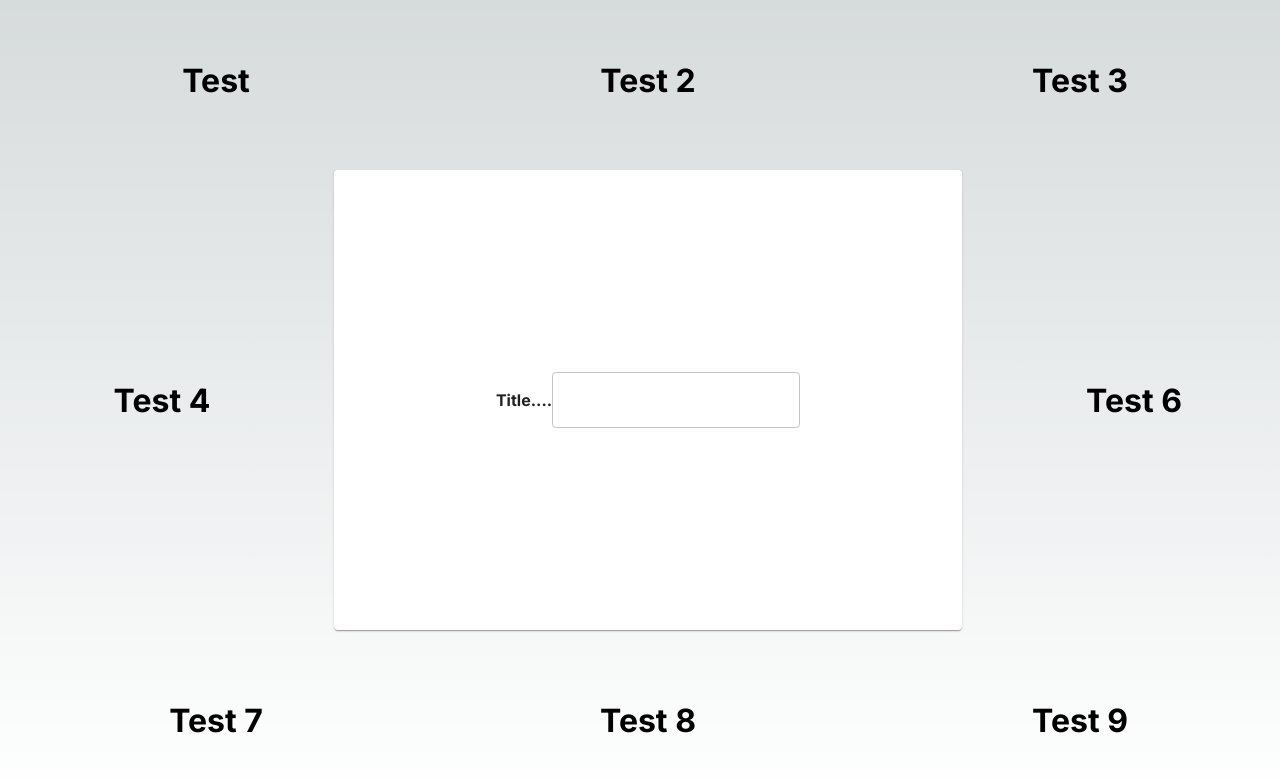
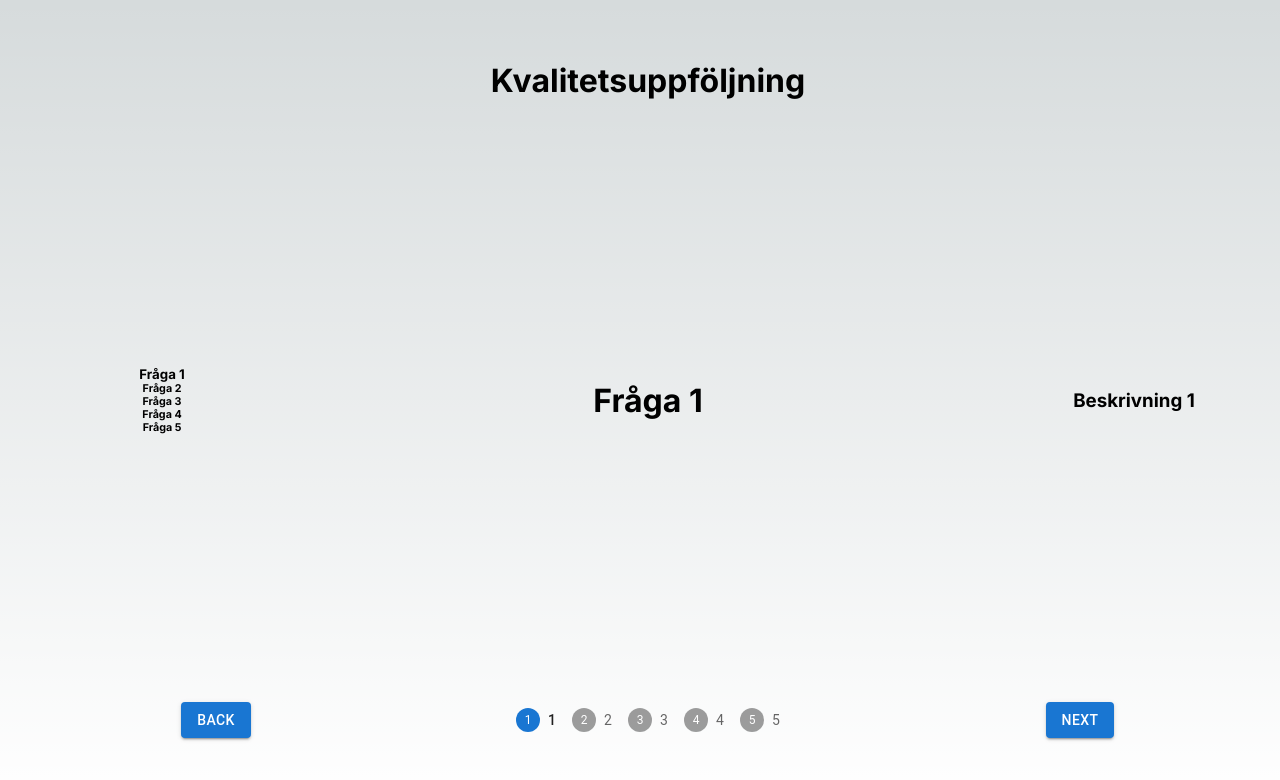
Before and after one commit to emlieskoog/feedbaq, a Next.js app in the folder feedbaq-client/: page / in a window 1280 px wide. Shown: the top 780 px of the page. Built offline with nearby package versions, Linux system fonts and the light colour scheme.

Commit message:
continued work on the form page

```diff
--- a/feedbaq-client/app/components/formgrid.tsx
+++ b/feedbaq-client/app/components/formgrid.tsx
@@ -1,42 +1,97 @@
-import { Grid } from '@mui/material';
+'use client';
+import { useState } from 'react';
+import { Grid, Stepper, Step, StepLabel, Button } from '@mui/material';
 import QuestionTemplate from './questiontemplate.tsx';
 import '../styles/form.css';
 
 export default function FormGrid() {
 
+    const [activeStep, setActiveStep] = useState(0);
+
+    const questions = [
+        {
+            question: 'Fråga 1',
+            description: 'Beskrivning 1',
+            inputType: '...'
+        },
+        {
+            question: 'Fråga 2',
+            description: 'Beskrivning 2',
+            inputType: '...'
+        },
+        {
+            question: 'Fråga 3',
+            description: 'Beskrivning 3',
+            inputType: '...'
+        },
+        {
+            question: 'Fråga 4',
+            description: 'Beskrivning 4',
+            inputType: '...'
+        },
+        {
+            question: 'Fråga 5',
+            description: 'Beskrivning 5',
+            inputType: '...'
+        }
+    ];
+
+
+
+    const handleNext = () => {
+        setActiveStep((prevActiveStep) => prevActiveStep + 1);
+    }
+
+    const handleBack = () => {
+        setActiveStep((prevActiveStep) => prevActiveStep - 1);
+    }
+
+
     return (
         <Grid container spacing={2} className="outerGrid">
             {/* First row */}
-            <Grid item xs={4} className="topRow centerContent">
-                <h1>Test</h1>
-            </Grid>
-            <Grid item xs={4} className="topRow centerContent">
-                <h1>Test 2</h1>
-            </Grid>
-            <Grid item xs={4} className="topRow centerContent">
-                <h1>Test 3</h1>
+            <Grid item xs={12} className="topRow centerContent">
+                <h1>Kvalitetsuppföljning</h1>
             </Grid>
 
             {/* Second row */}
-            <Grid item xs={3} className="middleRow centerContent">
-                <h1>Test 4</h1>
+            <Grid item xs={3} sx={{flexDirection: 'column'}} className="middleRow centerContent">
+                {questions.map((q, index) => {
+                    return (
+                        <div key={index}>
+                          {index === activeStep ? (
+                            <h5>{q.question}</h5>
+                          ) : (
+                            <h6>{q.question}</h6>
+                          )}
+                        </div>
+                    );
+                })}
             </Grid>
             <Grid item xs={6} className="middleRow centerContent">
-                <QuestionTemplate/>
+                <h1>{questions[activeStep].question}</h1>
             </Grid>
             <Grid item xs={3} className="middleRow centerContent">
-                <h1>Test 6</h1>
+                <h3>{questions[activeStep].description}</h3>
             </Grid>
 
             {/* Third row */}
             <Grid item xs={4} className="bottomRow centerContent">
-                <h1>Test 7</h1>
+                <Button variant="contained" onClick={handleBack}>Back</Button>
             </Grid>
             <Grid item xs={4} className="bottomRow centerContent">
-                <h1>Test 8</h1>
+                <Stepper activeStep={activeStep}>
+                    {questions.map((label, index) => {
+                        return (
+                            <Step key={index}>
+                                <StepLabel>{index + 1}</StepLabel>
+                            </Step>
+                        );
+                    })}
+                </Stepper>
             </Grid>
             <Grid item xs={4} className="bottomRow centerContent">
-                <h1>Test 9</h1>
+                <Button variant="contained" onClick={handleNext}>Next</Button>
             </Grid>
         </Grid>
     );
```
